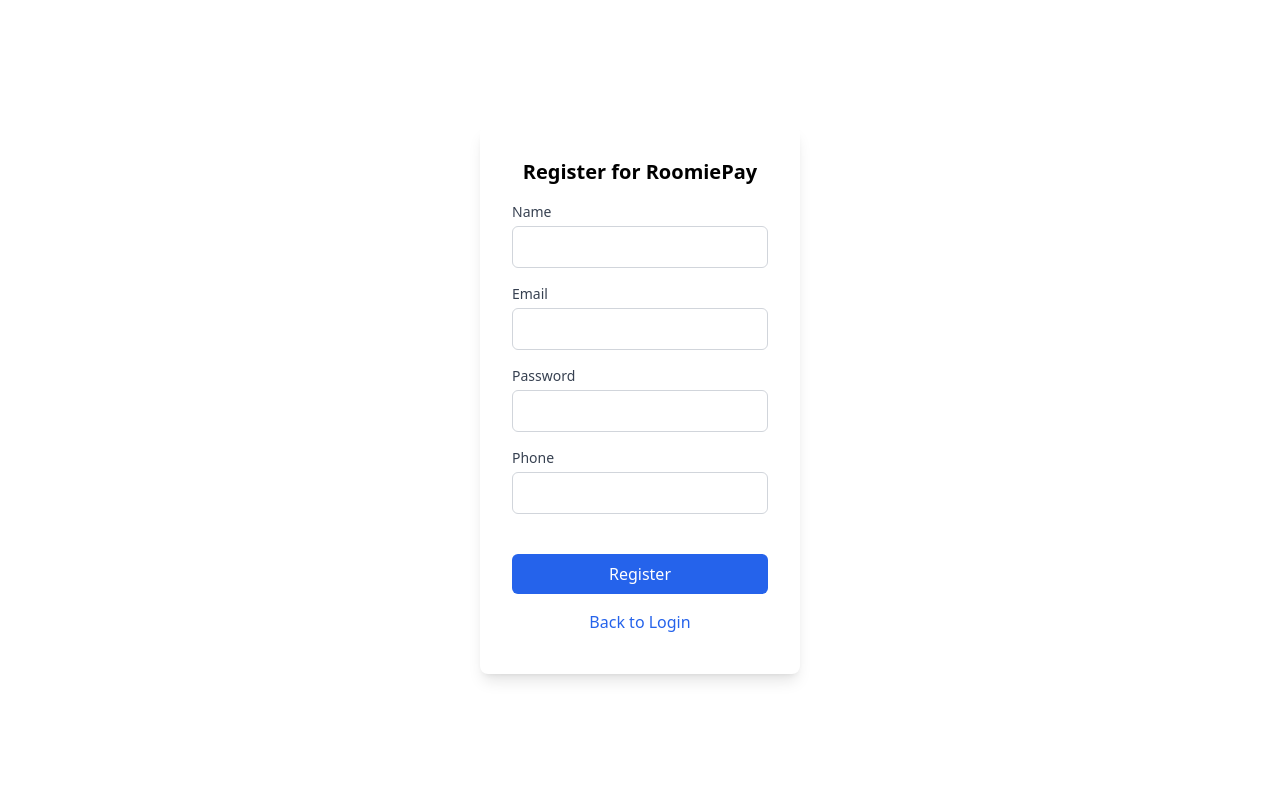
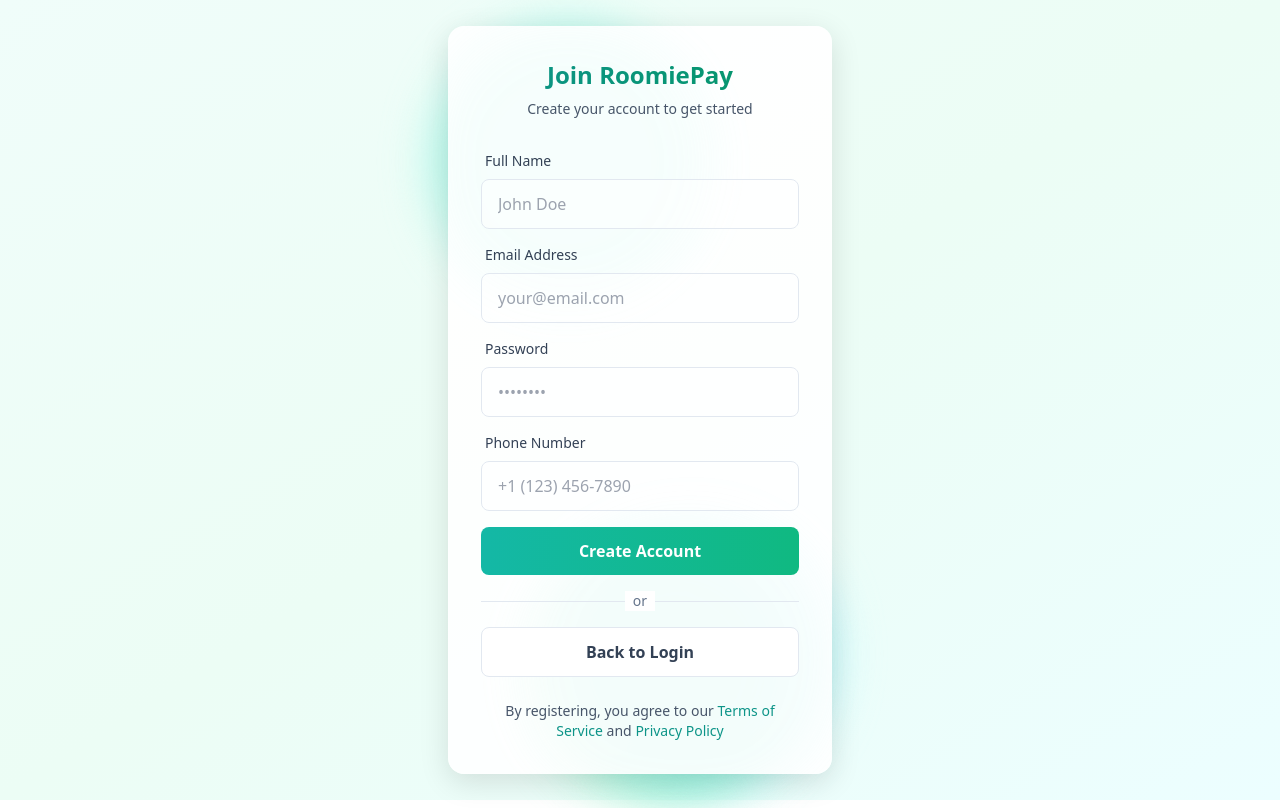
Before and after one commit to madboy482/RoomiePay, a React (Create React App) app in the folder frontend/: page /register in a window 1280 px wide. Built offline with nearby package versions, Linux system fonts and the light colour scheme.

Commit message:
register

```diff
--- a/frontend/src/components/Register.js
+++ b/frontend/src/components/Register.js
@@ -9,16 +9,20 @@
         Password: '',
         Phone: ''
     });
+    const [isLoading, setIsLoading] = useState(false);
     const navigate = useNavigate();
 
     const handleSubmit = async (e) => {
         e.preventDefault();
+        setIsLoading(true);
         try {
             await register(formData);
             navigate('/login');
             alert('Registration successful! Please login.');
         } catch (error) {
             alert('Registration failed. Please try again.');
+        } finally {
+            setIsLoading(false);
         }
     };
 
@@ -30,81 +34,130 @@
     };
 
     return (
-        <div className="flex justify-center items-center min-h-screen">
-            <div className="bg-white shadow-lg rounded-lg p-8 w-80">
-                <h2 className="text-xl font-semibold text-center mb-4">
-                    Register for RoomiePay
+        <div className="flex justify-center items-center min-h-screen bg-gradient-to-br from-teal-50 via-emerald-50 to-cyan-50">
+            <div className="relative w-96 transform hover:scale-[1.02] transition-all duration-300">
+                {/* Decorative Elements */}
+                <div className="absolute -top-4 -left-4 w-72 h-72 bg-teal-200 rounded-full mix-blend-multiply filter blur-xl opacity-70 animate-blob"></div>
+                <div className="absolute -bottom-4 -right-4 w-72 h-72 bg-cyan-200 rounded-full mix-blend-multiply filter blur-xl opacity-70 animate-blob animation-delay-2000"></div>
+                <div className="absolute -bottom-8 left-20 w-72 h-72 bg-emerald-200 rounded-full mix-blend-multiply filter blur-xl opacity-70 animate-blob animation-delay-4000"></div>
+
+                {/* Main Card */}
+                <div className="relative bg-white/90 backdrop-blur-lg shadow-[0_8px_30px_rgb(0,0,0,0.12)] rounded-2xl p-8 border border-white/20">
+                    <div className="mb-8 text-center">
+                        <h2 className="text-2xl font-bold bg-gradient-to-r from-teal-600 to-emerald-600 bg-clip-text text-transparent">
+                            Join RoomiePay
                         </h2>
-                <form onSubmit={handleSubmit}>
-                    <div className="mb-4">
-                        <label className="block text-gray-700 text-sm font-medium mb-1" htmlFor="name">
-                            Name
+                        <p className="text-slate-600 mt-2 text-sm">Create your account to get started</p>
+                    </div>
+
+                    <form onSubmit={handleSubmit} className="space-y-4">
+                        <div className="space-y-2">
+                            <label className="block text-slate-700 text-sm font-medium pl-1" htmlFor="name">
+                                Full Name
                             </label>
                             <input
                                 id="name"
-                            className="w-full px-3 py-2 border border-gray-300 rounded-md focus:outline-none focus:ring-2 focus:ring-blue-500"
+                                className="w-full px-4 py-3 rounded-lg border border-slate-200 focus:outline-none focus:ring-2 focus:ring-teal-500 focus:border-transparent transition-all duration-200 bg-white/50 hover:bg-white"
                                 type="text"
                                 name="Name"
                                 value={formData.Name}
                                 onChange={handleChange}
+                                placeholder="John Doe"
                                 required
                             />
                         </div>
-                    <div className="mb-4">
-                        <label className="block text-gray-700 text-sm font-medium mb-1" htmlFor="email">
-                            Email
+
+                        <div className="space-y-2">
+                            <label className="block text-slate-700 text-sm font-medium pl-1" htmlFor="email">
+                                Email Address
                             </label>
                             <input
                                 id="email"
-                            className="w-full px-3 py-2 border border-gray-300 rounded-md focus:outline-none focus:ring-2 focus:ring-blue-500"
+                                className="w-full px-4 py-3 rounded-lg border border-slate-200 focus:outline-none focus:ring-2 focus:ring-teal-500 focus:border-transparent transition-all duration-200 bg-white/50 hover:bg-white"
                                 type="email"
                                 name="Email"
                                 value={formData.Email}
                                 onChange={handleChange}
+                                placeholder="your@email.com"
                                 required
                             />
                         </div>
-                    <div className="mb-4">
-                        <label className="block text-gray-700 text-sm font-medium mb-1" htmlFor="password">
+
+                        <div className="space-y-2">
+                            <label className="block text-slate-700 text-sm font-medium pl-1" htmlFor="password">
                                 Password
                             </label>
                             <input
                                 id="password"
-                            className="w-full px-3 py-2 border border-gray-300 rounded-md focus:outline-none focus:ring-2 focus:ring-blue-500"
+                                className="w-full px-4 py-3 rounded-lg border border-slate-200 focus:outline-none focus:ring-2 focus:ring-teal-500 focus:border-transparent transition-all duration-200 bg-white/50 hover:bg-white"
                                 type="password"
                                 name="Password"
                                 value={formData.Password}
                                 onChange={handleChange}
+                                placeholder="••••••••"
                                 required
                             />
                         </div>
-                    <div className="mb-4">
-                        <label className="block text-gray-700 text-sm font-medium mb-1" htmlFor="phone">
-                            Phone
+
+                        <div className="space-y-2">
+                            <label className="block text-slate-700 text-sm font-medium pl-1" htmlFor="phone">
+                                Phone Number
                             </label>
                             <input
                                 id="phone"
-                            className="w-full px-3 py-2 border border-gray-300 rounded-md focus:outline-none focus:ring-2 focus:ring-blue-500"
-                            type="text"
+                                className="w-full px-4 py-3 rounded-lg border border-slate-200 focus:outline-none focus:ring-2 focus:ring-teal-500 focus:border-transparent transition-all duration-200 bg-white/50 hover:bg-white"
+                                type="tel"
                                 name="Phone"
                                 value={formData.Phone}
                                 onChange={handleChange}
+                                placeholder="+1 (123) 456-7890"
                             />
                         </div>
+
                         <button
                             type="submit"
-                        className="w-full bg-blue-600 hover:bg-blue-700 text-white font-medium py-2 px-4 rounded-md transition duration-200 mt-6"
+                            disabled={isLoading}
+                            className="w-full bg-gradient-to-r from-teal-500 to-emerald-500 hover:from-teal-600 hover:to-emerald-600 text-white font-semibold py-3 px-4 rounded-lg transition-all duration-300 transform hover:scale-[1.02] hover:shadow-lg disabled:opacity-70 disabled:cursor-not-allowed group mt-6"
                         >
-                        Register
+                            <span className="flex items-center justify-center gap-2">
+                                {isLoading ? (
+                                    <svg className="animate-spin h-5 w-5 text-white" xmlns="http://www.w3.org/2000/svg" fill="none" viewBox="0 0 24 24">
+                                        <circle className="opacity-25" cx="12" cy="12" r="10" stroke="currentColor" strokeWidth="4"></circle>
+                                        <path className="opacity-75" fill="currentColor" d="M4 12a8 8 0 018-8V0C5.373 0 0 5.373 0 12h4zm2 5.291A7.962 7.962 0 014 12H0c0 3.042 1.135 5.824 3 7.938l3-2.647z"></path>
+                                    </svg>
+                                ) : 'Create Account'}
+                            </span>
                         </button>
+
+                        <div className="relative">
+                            <div className="absolute inset-0 flex items-center">
+                                <div className="w-full border-t border-slate-200"></div>
+                            </div>
+                            <div className="relative flex justify-center text-sm">
+                                <span className="px-2 bg-white text-slate-500">or</span>
+                            </div>
+                        </div>
+
                         <button
                             type="button"
-                        className="w-full text-blue-600 hover:text-blue-800 font-medium py-2 px-4 rounded-md transition duration-200 mt-2"
+                            className="w-full bg-white text-slate-700 font-semibold py-3 px-4 rounded-lg transition-all duration-200 transform border border-slate-200 hover:border-teal-500 hover:text-teal-600 hover:shadow-md"
                             onClick={() => navigate('/login')}
                         >
                             Back to Login
                         </button>
                     </form>
+
+                    <p className="mt-6 text-center text-sm text-slate-600">
+                        By registering, you agree to our{' '}
+                        <a href="#" className="font-medium text-teal-600 hover:text-teal-500 transition-colors">
+                            Terms of Service
+                        </a>
+                        {' '}and{' '}
+                        <a href="#" className="font-medium text-teal-600 hover:text-teal-500 transition-colors">
+                            Privacy Policy
+                        </a>
+                    </p>
+                </div>
             </div>
         </div>
     );
```
Lines whose indentation alone changed are shown as unchanged.
